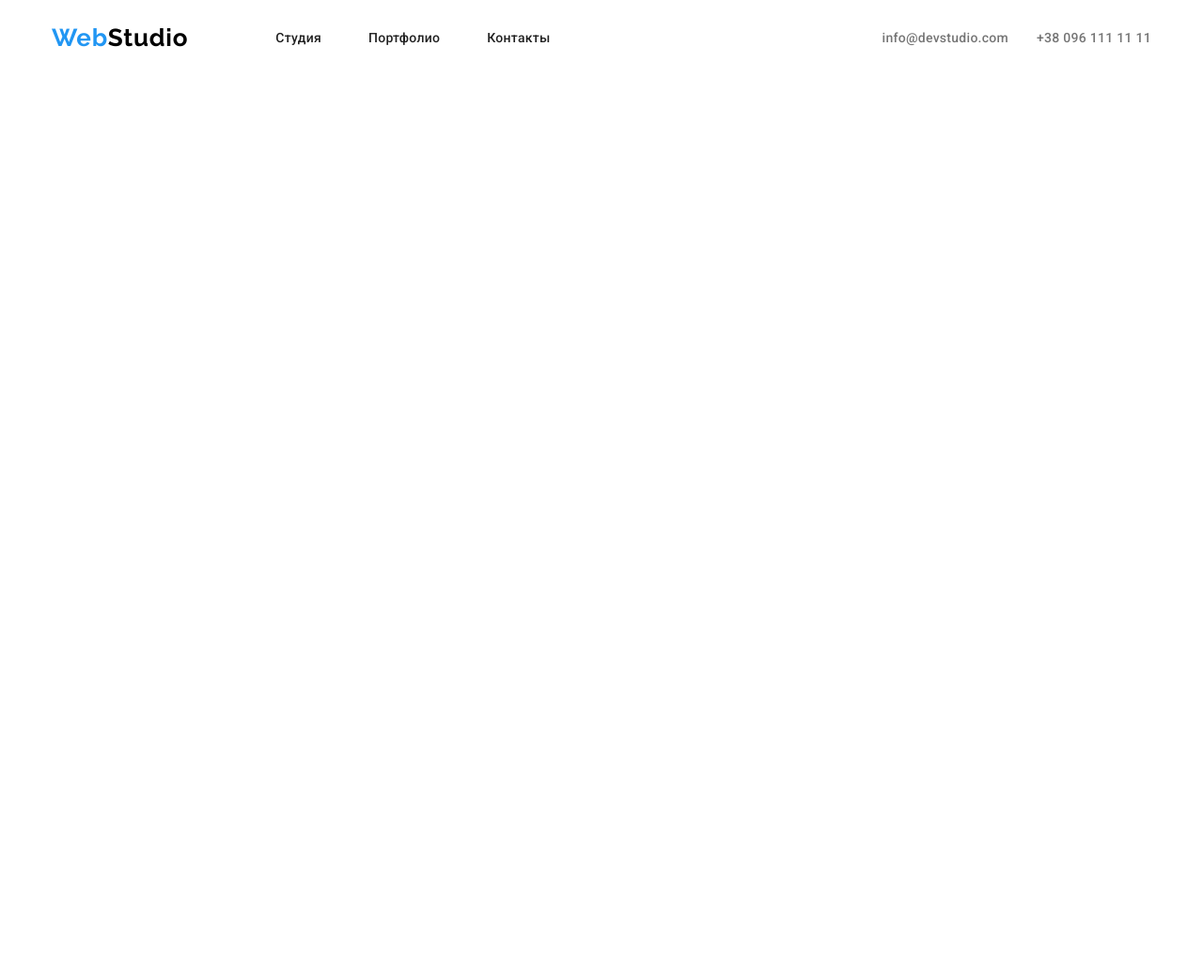
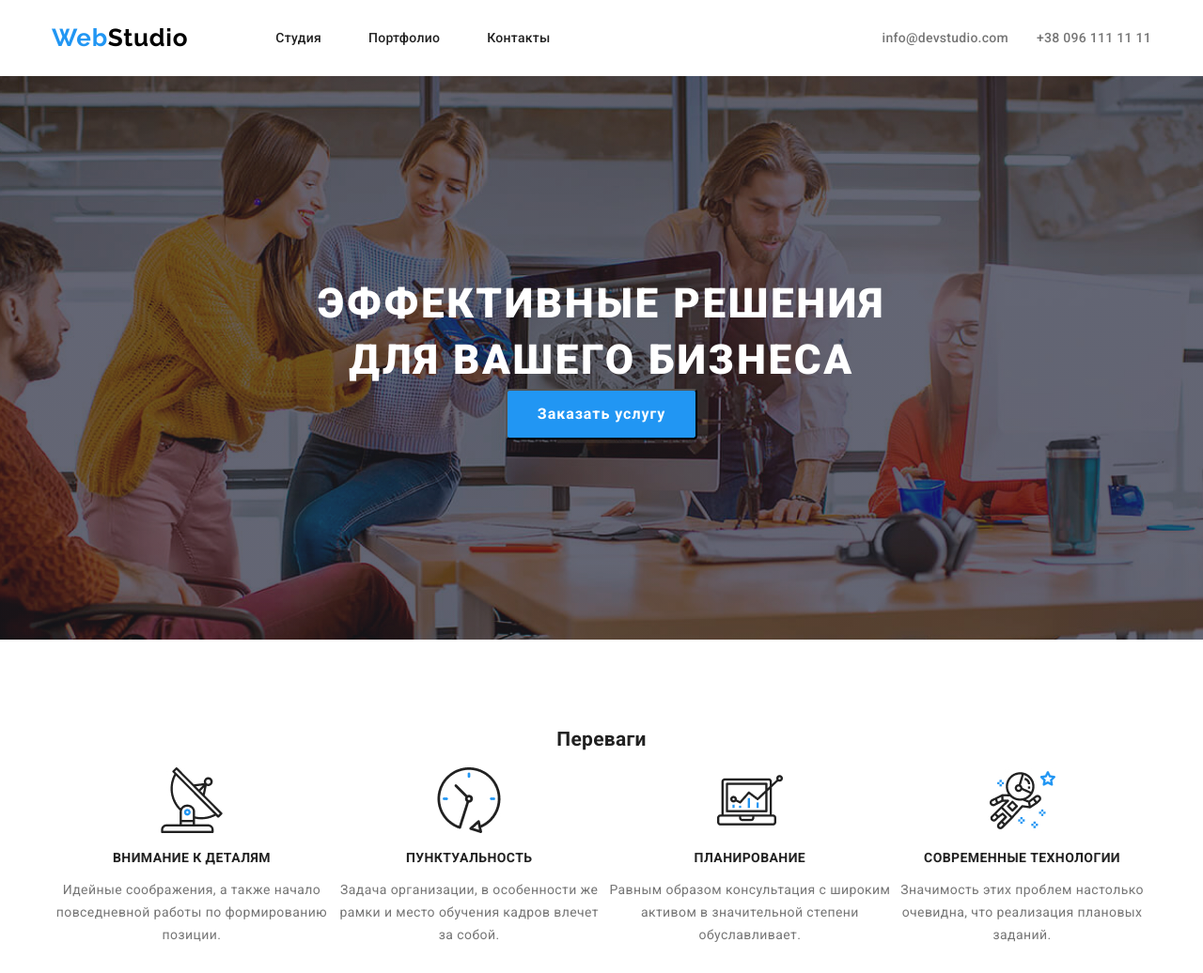
Before and after one commit to RomkaBV/WebStudio, a plain HTML site: page index.html in a window 1280 px wide. Shown: the whole page at 94% size. Before the commit the page ends 800 px from the top, so only its background shows below. Drawn offline with nearby package versions, Linux system fonts and the light colour scheme; files whose address does not match are found by name.

Commit message:
Робота з макетом

```diff
--- a/css/style.css
+++ b/css/style.css
@@ -18,7 +18,7 @@ body {
   text-align: center;
 }
 
-/* page-heder */
+/* Шапка страницы */
 .page-heder {
   display: flex;
   margin-right: auto;
@@ -27,7 +27,7 @@ body {
   padding-right: 15px;
   width: 1200px;
 }
-.content {
+.content-header {
   display: flex;
   align-items: center;
 }
@@ -86,3 +86,81 @@ body {
 .site-contact {
   margin-left: auto;
 }
+/* Заголовок */
+.content-body {
+  display: flex;
+  flex-direction: column;
+  justify-content: center;
+  margin-left: auto;
+  margin-right: auto;
+  background-color: rgba(47, 48, 58, 0.4);
+
+  background-image: linear-gradient(
+      to right,
+      rgba(47, 48, 58, 0.4),
+      rgba(47, 48, 58, 0.4)
+    ),
+    url(../img/Img.jpg);
+
+  background-position: center;
+  background-repeat: no-repeat;
+  max-width: 1600px;
+  height: 600px;
+  margin-top: 0px;
+  margin-bottom: 94px;
+}
+.content-title {
+  align-self: center;
+  margin: 0px;
+  color: var(--primary-white-color);
+  max-width: 696px;
+  font-weight: 900;
+  font-size: 44px;
+  line-height: 1.363;
+  letter-spacing: 2.64px;
+  text-transform: uppercase;
+}
+.button {
+  align-self: center;
+  color: var(--primary-white-color);
+  font-weight: 700;
+  font-size: 16px;
+  line-height: 1.87;
+  letter-spacing: 0.96px;
+  background: #2196f3;
+  border-radius: 4px;
+  padding: 10px 32px;
+}
+/* Переваги */
+.section {
+  width: 1200px;
+  margin-left: auto;
+  margin-right: auto;
+}
+.section-title {
+}
+.list {
+  display: flex;
+  list-style: none;
+  padding: 0px 15px;
+}
+.item {
+  margin: 0px;
+}
+.pic {
+  background-color: #f5f4fa;
+}
+.subtitle {
+  color: var(--title-text-color);
+  font-weight: 700;
+  font-size: 14px;
+  letter-spacing: 0.42px;
+  text-transform: uppercase;
+}
+.text {
+  color: var(--primary-text-color);
+  font-size: 14px;
+  font-weight: 400;
+  line-height: 1.71;
+  letter-spacing: 0.42px;
+}
--- a/index.html
+++ b/index.html
@@ -16,25 +16,59 @@
     <script src="../Web studio/js/script.js"></script>
   </head>
   <body>
-
+    <!-- ------------ Шапка страницы ----------------- -->
     <header class="page-heder">
       <div class="pege-nav"></div>
-        <nav class="content">
+      <nav class="content-header">
         <a href="" class="logo"><span>Web</span>Studio</a>
         <ul class="site-nav">
           <li class="item"><a href="" class="link">Студия</a></li>
           <li class="item"><a href="" class="link">Портфолио</a></li>
           <li class="item"><a href="" class="link">Контакты</a></li>
-
         </ul>
       </nav>
       <ul class="site-contact">
         <li class="item"><a href="" class="link">info@devstudio.com</a></li>
         <li class="item"><a href="" class="link">+38 096 111 11 11</a></li>
-
       </ul>
     </header>
-    </div>
+    <!-- ----------------------------- -->
+    <!-- Уникальный контент страницы -->
+    <main>
+      <!-- Заголовок -->
+      <section class="content-body">
+        <h1 class="content-title">Эффективные решения для вашего бизнеса</h1>
+        <button class="button" type="button">Заказать услугу</button>
+      </section>
+      <!--Переваги-->
+      <section class="section">
+        <h2 class="section-title">Переваги</h2>
+        <ul class="list">
+          <li class="item">
+            <img class="pic" src="./img/antenna.jpg" alt="Antenna" width="70px" height="70px"></img>
+              <h3 class="subtitle">Внимание к деталям</h3>
+                <p class="text">Идейные соображения, а также начало повседневной работы по формированию позиции.</p>
+          </li>
+          <li class="item">
+            <img class="pic" src="./img/clock.jpg" alt="Clock" width="70px" height="70px"></img>
+              <h3 class="subtitle">Пунктуальность</h3>
+                <p class="text">Задача организации, в особенности же рамки и место обучения кадров влечет за собой.</p>
+          </li>
+          <li class="item">
+            <img class="pic" src="./img/diagram.jpg" alt="Diagram" width="70px" height="70px"></img>
+              <h3 class="subtitle">Планирование</h3>
+                <p class="text">Равным образом консультация с широким активом в значительной степени обуславливает.</p>
+          </li>
+          <li class="item">
+            <img class="pic" src="./img/astronaut.jpg" alt="Astronaut" width="70px" height="70px"></img>
+              <h3 class="subtitle">Современные технологии</h3>
+                <p class="text">Значимость этих проблем настолько очевидна, что реализация плановых заданий.</p>
+          </li>
+        </ul>
+      </section>
+    </main>
 
+    <!-- Подвал страницы -->
+    <footer></footer>
   </body>
 </html>
```
Also changed, not shown: img/Img.jpg (added), img/antenna.jpg (added), img/astronaut.jpg (added), img/clock.jpg (added), img/diagram.jpg (added). Lines whose indentation alone changed are shown as unchanged.
